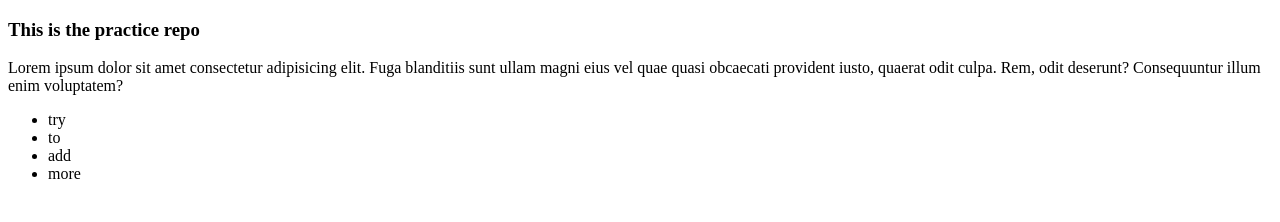
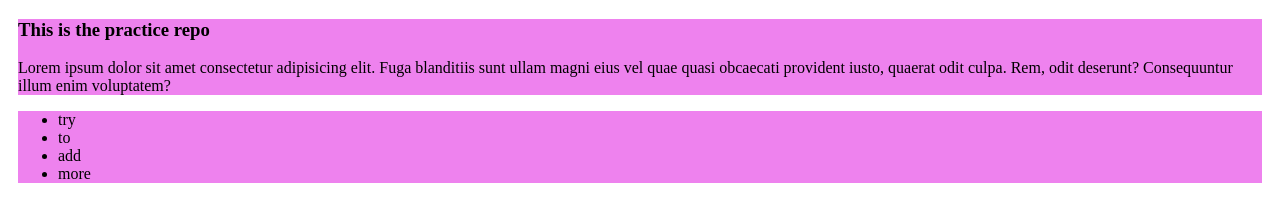
Before and after one commit to 14alim/my-fourth-repo, a plain HTML site: page index.html in a window 1280 px wide. Drawn offline with Linux system fonts and the light colour scheme.

Commit message:
add styles

```diff
--- a/index.html
+++ b/index.html
@@ -4,6 +4,7 @@
     <meta charset="UTF-8">
     <meta name="viewport" content="width=device-width, initial-scale=1.0">
     <title>My fourth repo</title>
+    <link rel="stylesheet" href="styles/sliders.css">
 </head>
 <body>
     <div>
--- /dev/null
+++ b/styles/sliders.css
@@ -0,0 +1,5 @@
+div{
+    background-color:violet;
+    margin: 10px;
+
+}
```
